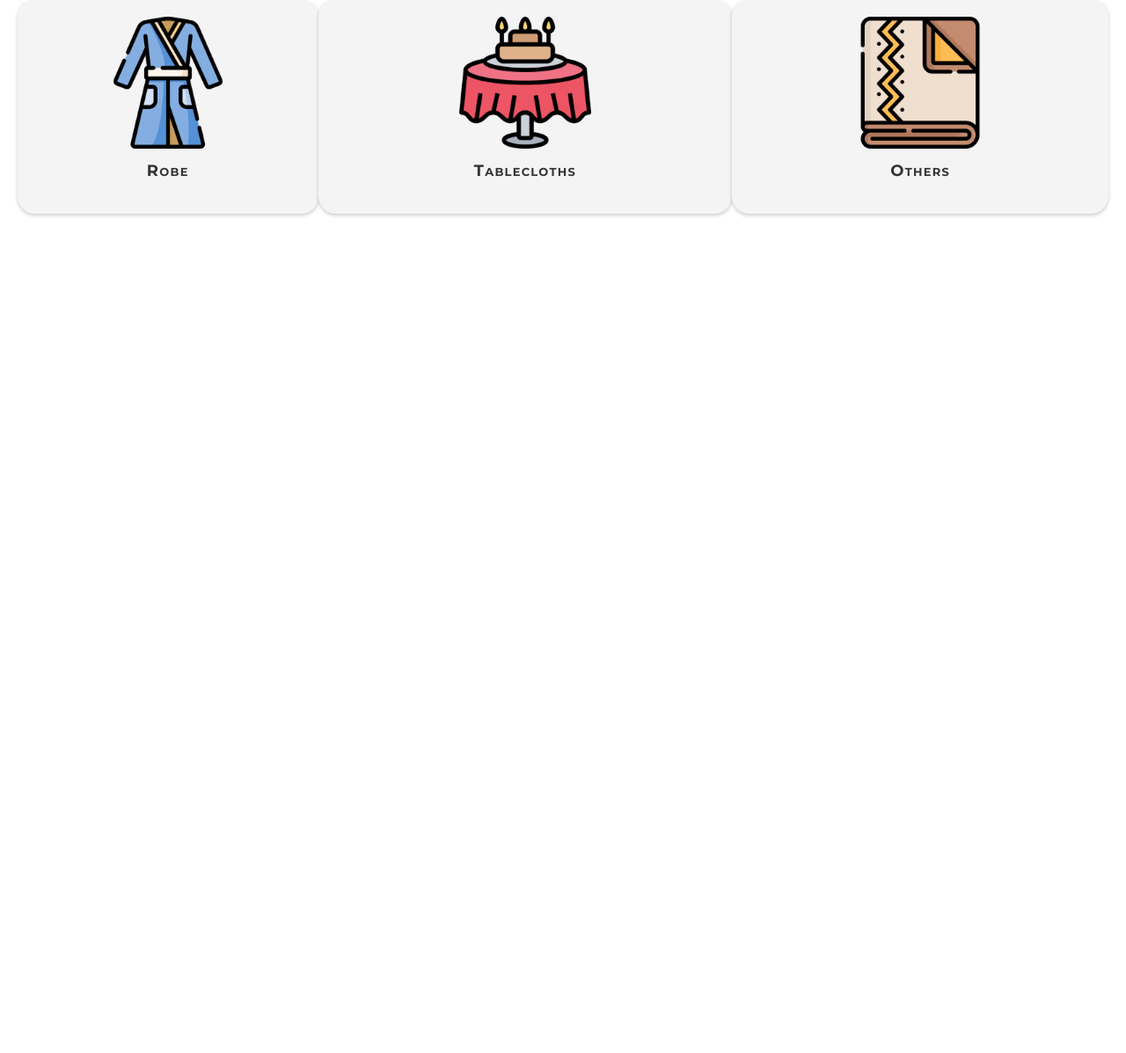
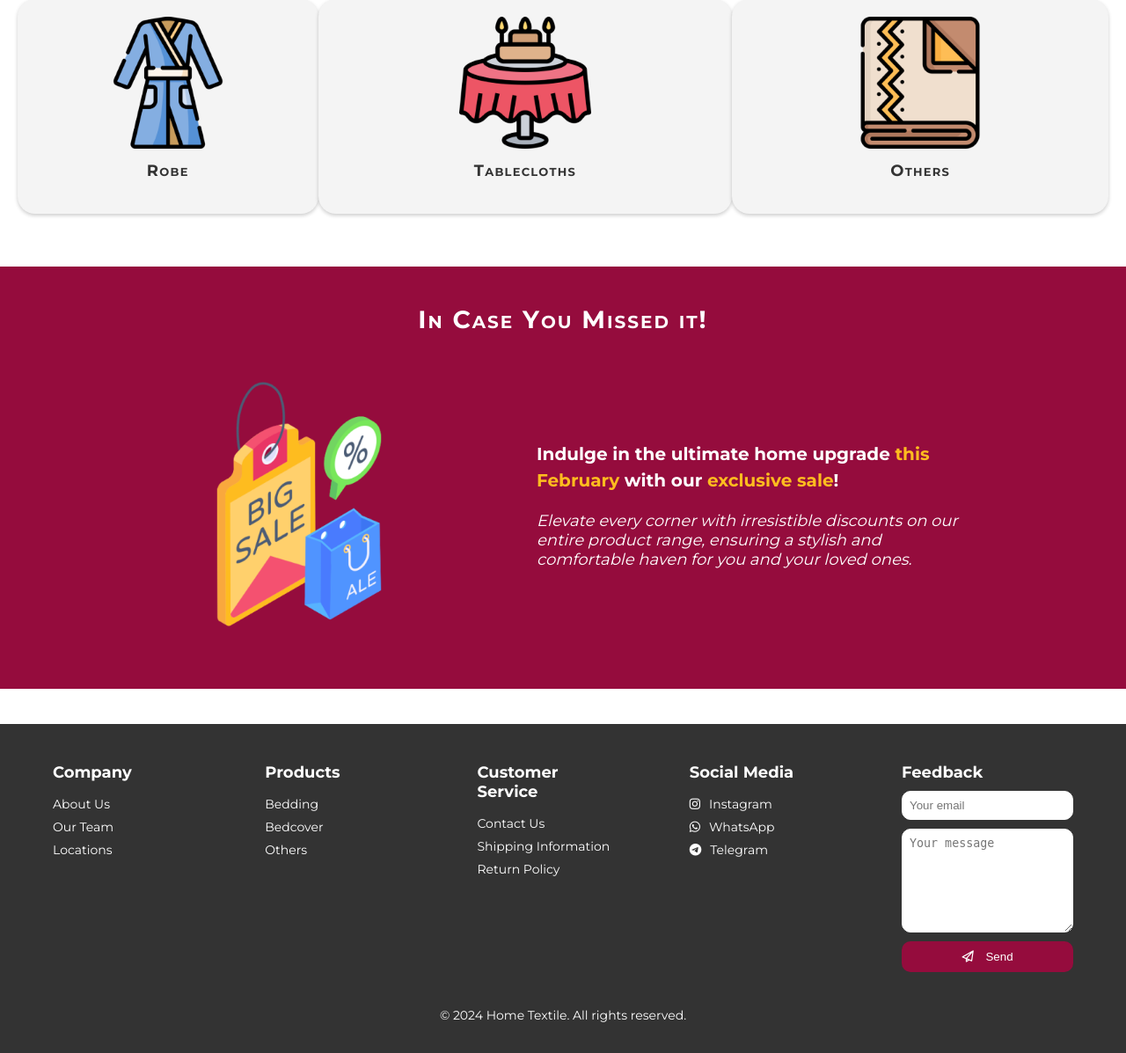
Before and after one commit to bakenova/HomeTextile, a PHP site: page / in a window 1280 px wide. Shown: the part 1557-2754 px from the top of the page at 88% size. Before the commit the page ends 1803 px from the top, so only its background shows below. Run offline with PHP 8.4, Linux system fonts and the light colour scheme.

Commit message:
Footer added

```diff
--- a/index.html
+++ b/index.html
@@ -6,6 +6,7 @@
     <meta name="viewport" content="width=device-width, initial-scale=1.0">
     <link rel="stylesheet" href="style.css">
     <link href="https://fonts.googleapis.com/css2?family=Montserrat:wght@400;700&display=swap" rel="stylesheet">
+    <link rel="stylesheet" href="https://cdnjs.cloudflare.com/ajax/libs/font-awesome/6.0.0/css/all.min.css">
     <link rel="icon" href="images/logo.png" type="image/x-icon">
     <title>Home Textile</title>
 </head>
@@ -104,6 +105,72 @@
         </div>
     </div>
 
+    <!-- Missed Section -->
+    <div class="missed-section">
+        <h2>In Case You Missed it!</h2>
+        <div class="missed-block">
+            <img src="images/missed.png" alt="Missed Image">
+            <div class="missed-texts">
+                <p class="bold-text">Indulge in the ultimate home upgrade <span class="yellow-text">this February</span>
+                    with our <span class="yellow-text">exclusive sale</span>!</p>
+                <p class="italic-text">Elevate every corner with irresistible discounts on our entire product range,
+                    ensuring a stylish and comfortable haven for you and your loved ones.</p>
+            </div>
+        </div>
+    </div>
+
+    <!-- Footer Section -->
+    <footer>
+        <div class="footer-container">
+            <div class="footer-column">
+                <h4>Company</h4>
+                <ul>
+                    <li><a href="about.html">About Us</a></li>
+                    <li><a href="team.html">Our Team</a></li>
+                    <li><a href="locations.html">Locations</a></li>
+                </ul>
+            </div>
+
+            <div class="footer-column">
+                <h4>Products</h4>
+                <ul>
+                    <li><a href="catalog.html">Bedding</a></li>
+                    <li><a href="catalog.html">Bedcover</a></li>
+                    <li><a href="catalog.html">Others</a></li>
+                </ul>
+            </div>
+
+            <div class="footer-column">
+                <h4>Customer Service</h4>
+                <ul>
+                    <li><a href="about.html">Contact Us</a></li>
+                    <li><a href="about.html">Shipping Information</a></li>
+                    <li><a href="about.html">Return Policy</a></li>
+                </ul>
+            </div>
+
+            <div class="footer-column">
+                <h4>Social Media</h4>
+                <ul>
+                    <li><a href="insta"><i class="fab fa-instagram"></i> Instagram</a></li>
+                    <li><a href="whatsapp"><i class="fab fa-whatsapp"></i> WhatsApp</a></li>
+                    <li><a href="telegram"><i class="fab fa-telegram"></i> Telegram</a></li>
+                </ul>
+            </div>
+
+            <div class="footer-column">
+                <h4>Feedback</h4>
+                <form>
+                    <input type="email" id="email" name="email" placeholder="Your email">
+                    <textarea id="message" name="message" placeholder="Your message"></textarea>
+                    <button type="submit"><i class="far fa-paper-plane"></i> Send</button>
+                </form>
+            </div>
+        </div>
+
+        <p class="copyright-text">© 2024 Home Textile. All rights reserved.</p>
+    </footer>
+
     <script src="script.js"></script>
 
 </body>
--- a/style.css
+++ b/style.css
@@ -219,14 +219,179 @@ nav a:hover {
     letter-spacing: 0.07em;
 }
 
-/* Hover effect for better visual feedback */
 .textile-block-1:hover, .textile-block-2:hover, .textile-block-3:hover {
     box-shadow: 0 0 10px rgba(217, 217, 217, 0.4);
     color: #950C3D;
 }
 
-/* Your other styles remain unchanged */
-/* Your existing CSS styles remain unchanged */
+/* Missed Section */
+.missed-section {
+    background-color: #950C3D;
+    text-align: left;
+    margin-top: 40px;
+    padding: 20px;
+}
+
+.missed-section h2 {
+    color: #fff;
+    font-variant: small-caps;
+    font-weight: bold;
+    font-size: 28px;
+    letter-spacing: 0.07em;
+    text-align: center;
+}
+
+.missed-block {
+    display: flex;
+    align-items: center;
+    justify-content: center;
+    margin-bottom: 20px;
+}
+
+.missed-block img {
+    padding: 20px;
+    width: 300px;
+    height: auto;
+}
+
+.missed-texts {
+    color: #fff;
+    margin-left: 100px;
+    max-width: 500px;
+}
+
+.bold-text {
+    font-weight: bold;
+    font-size: 20px;
+    line-height: 1.5;
+}
+
+.yellow-text {
+    color: #FEBC1F;
+}
+
+.italic-text {
+    font-style: italic;
+    font-size: 18px;
+    font-weight: 400;
+}
+
+/* Footer Section */
+footer {
+    background-color: #333;
+    color: #fff;
+    padding: 20px;
+    display: flex;
+    flex-direction: column;
+    justify-content: space-around;
+    margin-top: 40px;
+}
+
+.footer-container {
+    width: 100%;
+    display: flex;
+    flex-direction: row;
+    flex-wrap: wrap;
+}
+
+.footer-column {
+    flex: 1;
+    margin-left: 40px;
+    margin-right: 40px;
+    width: 30%;
+    margin-bottom: 20px;
+}
+
+.footer-column h4 {
+    font-size: 18px;
+    margin-bottom: 10px;
+}
+
+.footer-column ul {
+    list-style: none;
+    padding: 0;
+}
+
+.footer-column li {
+    margin-bottom: 8px;
+}
+
+.footer-column a {
+    text-decoration: none;
+    color: #fff;
+    font-size: 14px;
+    transition: color 0.3s ease-in-out;
+}
+
+.footer-column a:hover {
+    color: #FEBC1F;
+}
+
+/* Social Media Icons */
+.footer-column ul {
+    list-style: none;
+    padding: 0;
+}
+
+.footer-column li a {
+    text-decoration: none;
+    color: #fff;
+    display: flex;
+    align-items: center;
+    font-size: 14px;
+    margin-bottom: 5px;
+}
+
+i {
+    margin-right: 10px;
+}
+
+/* Feedback */
+
+form {
+    display: flex;
+    flex-direction: column;
+}
+
+label {
+    font-size: 14px;
+    margin-bottom: 5px;
+}
+
+input, textarea {
+    padding: 8px;
+    margin-bottom: 10px;
+    border: 1px solid #fff;
+    border-radius: 10px;
+}
+
+textarea {
+    height: 100px;
+}
+
+button {
+    background-color: #950C3D;
+    color: #fff;
+    padding: 10px;
+    border: none;
+    border-radius: 10px;
+    cursor: pointer;
+    transition: background-color 0.3s ease-in-out;
+}
+
+button:hover {
+    background-color: #555;
+}
+
+/* Copyright Text */
+.copyright-text {
+    background-color: #333;
+    color: #fff;
+    margin-top: 20px;
+    text-align: center;
+    font-size: 14px;
+    margin-top: 20px; /* Adjust spacing between columns and copyright text */
+}
 
 /* Media query for smartphones */
 @media only screen and (max-width: 600px) {
@@ -317,4 +482,28 @@ nav a:hover {
         width: calc(100% - 20px);
         margin-bottom: 20px;
     }
+
+    .missed-texts {
+        margin-left: 20px;
+        max-width: 500px;
+    }
+
+    .missed-section h2 {
+        font-size: 20px;
+    }
+
+    .missed-block img {
+        width: 150px;
+        height: auto;
+    }
+
+    .bold-text {
+        font-size: 16px;
+    }
+
+    .italic-text {
+        font-style: italic;
+        font-size: 14px;
+        font-weight: 400;
+    }
 }
```
Also changed, not shown: images/missed.png (added).
